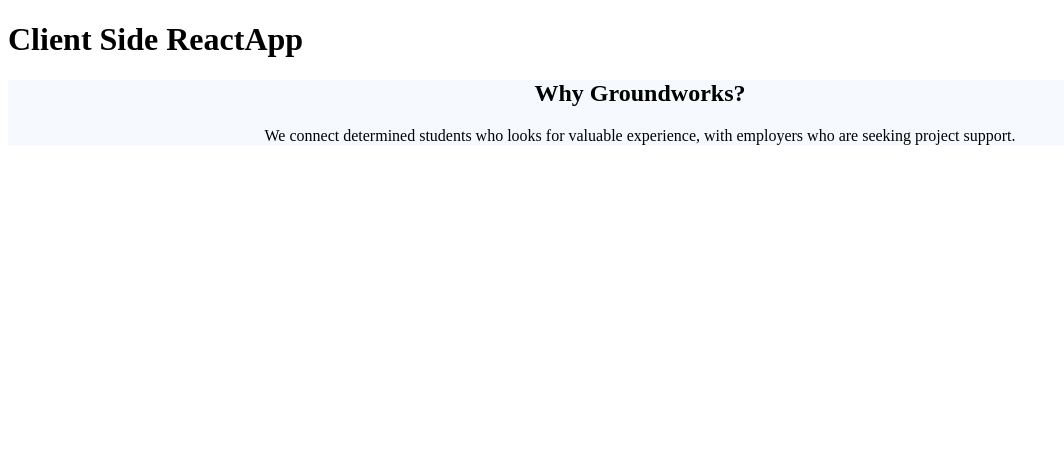
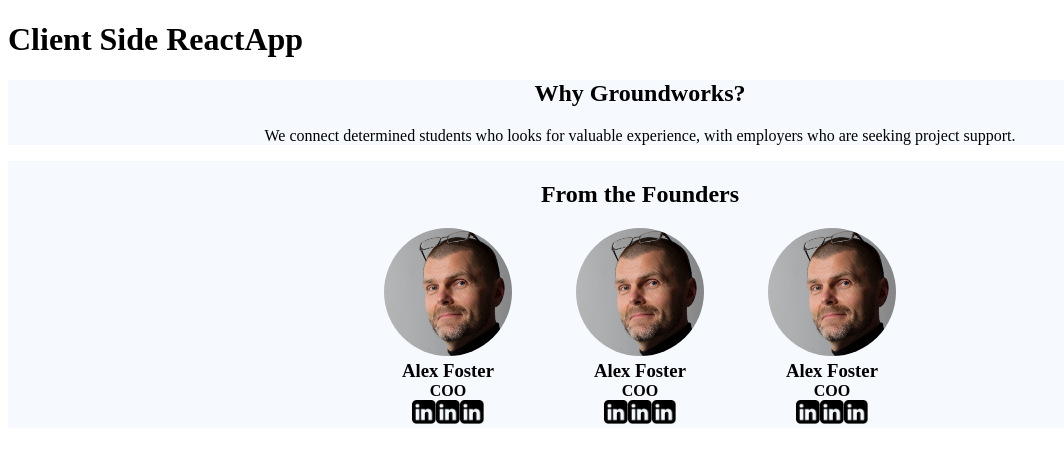
Before and after one commit to FAC-Sixteen/groundworks, a React app: page / in a window 1280 px wide. Shown: the top 462 px of the page, without its empty margins (0-1064 px from the left). Built offline with nearby package versions, Linux system fonts and the light colour scheme.

Commit message:
added founders component relating to issue #33

```diff
--- a/src/App.js
+++ b/src/App.js
@@ -1,11 +1,13 @@
 import React, { Component } from "react";
 import Info from "./components/Homepage/Info/Info";
+import Founders from "./components/Homepage/Founders/Founders";
 
 const App = () => {
   return (
     <div>
       <h1>Client Side ReactApp</h1>
       <Info />
+      <Founders />
     </div>
   );
 };
--- a/src/components/Homepage/Founders/Founders.css
+++ b/src/components/Homepage/Founders/Founders.css
@@ -0,0 +1,42 @@
+.FoundersComponent {
+  display: flex;
+  flex-direction: column;
+  align-items: center;
+  background-color: rgba(246, 250, 254, 1);
+}
+
+.FoundersComponent--portraitphoto__container {
+ text-align: center;
+ padding: 0rem 2rem 0rem 2rem;
+
+}
+
+.FoundersComponent--portraitphoto {
+  height: 8rem;
+  width: 8rem;
+  border-radius: 50%;
+}
+
+.FoundersComponent--container {
+  display: flex;
+  flex-direction: row;
+}
+
+.FoundersComponent--socialicons__icons {
+  height: 1.5rem;
+  width: 1.5rem;
+}
+
+.FoundersComponent--title {
+  margin: 0px;
+}
+
+.FoundersComponent--name {
+  margin: 0px;
+}
+
+@media only screen and (max-width: 530px) {
+  .FoundersComponent--container {
+    flex-direction: column;
+  }
+}
--- a/src/components/Homepage/Founders/Founders.js
+++ b/src/components/Homepage/Founders/Founders.js
@@ -0,0 +1,44 @@
+import React from 'react';
+import "./Founders.css";
+
+const Founders = () => {
+  return (
+    <div class="FoundersComponent">
+    <h2>From the Founders</h2>
+    <div class="FoundersComponent--container">
+    <div class="FoundersComponent--portraitphoto__container">
+    <img class="FoundersComponent--portraitphoto" src="./../../Assets/portrait-photo.png" alt=""/>
+    <h3 class="FoundersComponent--name">Alex Foster</h3>
+    <h4 class="FoundersComponent--title">COO</h4>
+    <div class="FoundersComponent--socialicons__container">
+    <img class="FoundersComponent--socialicons__icons" src="./../../Assets/linkedin-icon.png" alt=""/>
+    <img class="FoundersComponent--socialicons__icons" src="./../../Assets/linkedin-icon.png" alt=""/>
+    <img class="FoundersComponent--socialicons__icons" src="./../../Assets/linkedin-icon.png" alt=""/>
+    </div>
+    </div>
+    <div class="FoundersComponent--portraitphoto__container">
+    <img class="FoundersComponent--portraitphoto" src="./../../Assets/portrait-photo.png" alt=""/>
+    <h3 class="FoundersComponent--name">Alex Foster</h3>
+    <h4 class="FoundersComponent--title">COO</h4>
+    <div class="FoundersComponent--socialicons__container">
+    <img class="FoundersComponent--socialicons__icons" src="./../../Assets/linkedin-icon.png" alt=""/>
+    <img class="FoundersComponent--socialicons__icons" src="./../../Assets/linkedin-icon.png" alt=""/>
+    <img class="FoundersComponent--socialicons__icons" src="./../../Assets/linkedin-icon.png" alt=""/>
+    </div>
+    </div>
+    <div class="FoundersComponent--portraitphoto__container">
+    <img class="FoundersComponent--portraitphoto" src="./../../Assets/portrait-photo.png" alt=""/>
+    <h3 class="FoundersComponent--name">Alex Foster</h3>
+    <h4 class="FoundersComponent--title">COO</h4>
+    <div class="FoundersComponent--socialicons__container">
+    <img class="FoundersComponent--socialicons__icons" src="./../../Assets/linkedin-icon.png" alt=""/>
+    <img class="FoundersComponent--socialicons__icons" src="./../../Assets/linkedin-icon.png" alt=""/>
+    <img class="FoundersComponent--socialicons__icons" src="./../../Assets/linkedin-icon.png" alt=""/>
+    </div>
+    </div>
+    </div>
+    </div>
+  )
+}
+
+export default Founders;
```
Also changed, not shown: src/Assets/linkedin-icon.png (added), src/Assets/portrait-photo.png (added).
